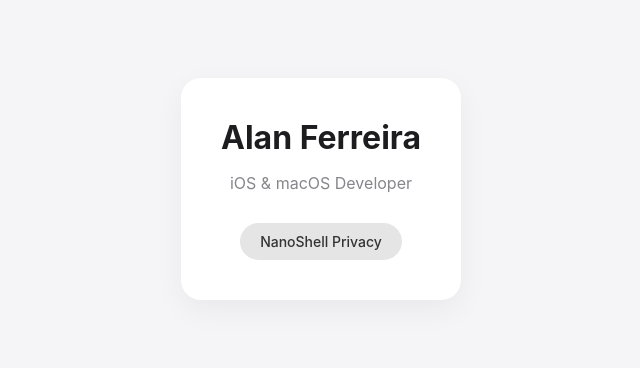
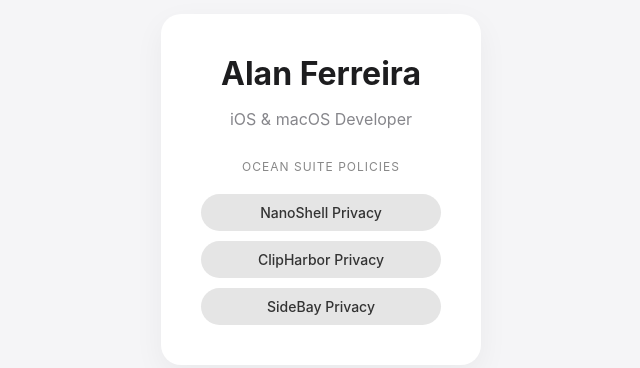
Before and after one commit to alanflima/alanflima.github.io, a plain HTML site: page index.html in a window 1280 px wide. Shown: the part 211-579 px from the top of the page, without its empty margins (319-959 px from the left). Drawn offline with Linux system fonts and the light colour scheme.

Commit message:
Add Ocean Suite privacy pages

```diff
--- a/index.html
+++ b/index.html
@@ -1,25 +1,87 @@
 <!DOCTYPE html>
 <html lang="en">
+
 <head>
     <meta charset="UTF-8">
     <meta name="viewport" content="width=device-width, initial-scale=1.0">
     <title>Alan Ferreira - iOS Developer</title>
     <style>
-        body { font-family: -apple-system, BlinkMacSystemFont, "Segoe UI", Roboto, sans-serif; display: flex; justify-content: center; align-items: center; height: 100vh; margin: 0; background-color: #F5F5F7; color: #1D1D1F; }
-        .card { text-align: center; padding: 40px; background: white; border-radius: 20px; box-shadow: 0 10px 30px rgba(0,0,0,0.05); }
-        h1 { margin: 0 0 10px 0; font-weight: 700; }
-        p { color: #86868B; margin-bottom: 30px; }
-        .btn { display: inline-block; padding: 10px 20px; background: #007AFF; color: white; text-decoration: none; border-radius: 20px; font-weight: 500; font-size: 14px; transition: 0.2s; }
-        .btn:hover { background: #0051A8; }
+        body {
+            font-family: -apple-system, BlinkMacSystemFont, "Segoe UI", Roboto, sans-serif;
+            display: flex;
+            justify-content: center;
+            align-items: center;
+            height: 100vh;
+            margin: 0;
+            background-color: #F5F5F7;
+            color: #1D1D1F;
+        }
+
+        .card {
+            text-align: center;
+            padding: 40px;
+            background: white;
+            border-radius: 20px;
+            box-shadow: 0 10px 30px rgba(0, 0, 0, 0.05);
+        }
+
+        h1 {
+            margin: 0 0 10px 0;
+            font-weight: 700;
+        }
+
+        p {
+            color: #86868B;
+            margin-bottom: 30px;
+        }
+
+        .btn-group {
+            display: flex;
+            flex-direction: column;
+            gap: 10px;
+            align-items: center;
+        }
+
+        .btn {
+            display: inline-block;
+            padding: 10px 20px;
+            background: #e5e5e5;
+            color: #333;
+            text-decoration: none;
+            border-radius: 20px;
+            font-weight: 500;
+            font-size: 14px;
+            transition: 0.2s;
+            width: 200px;
+        }
+
+        .btn:hover {
+            background: #d1d1d6;
+        }
+
+        .subtitle {
+            font-size: 12px;
+            color: #888;
+            margin-top: 20px;
+            text-transform: uppercase;
+            letter-spacing: 1px;
+        }
     </style>
 </head>
+
 <body>
     <div class="card">
         <h1>Alan Ferreira</h1>
         <p>iOS & macOS Developer</p>
-        <div style="display: flex; gap: 10px; justify-content: center;">
-            <a href="nanoshell/privacy.html" class="btn" style="background: #e5e5e5; color: #333;">NanoShell Privacy</a>
+
+        <div class="subtitle">Ocean Suite Policies</div>
+        <br>
+        <div class="btn-group">
+            <a href="nanoshell/privacy.html" class="btn">NanoShell Privacy</a>
+            <a href="clipharbor/privacy.html" class="btn">ClipHarbor Privacy</a>
+            <a href="sidebay/privacy.html" class="btn">SideBay Privacy</a>
         </div>
     </div>
 </body>
+
 </html>
```
Also changed, not shown: clipharbor/privacy.html (added, +54 -0 lines), sidebay/privacy.html (added, +54 -0 lines).
